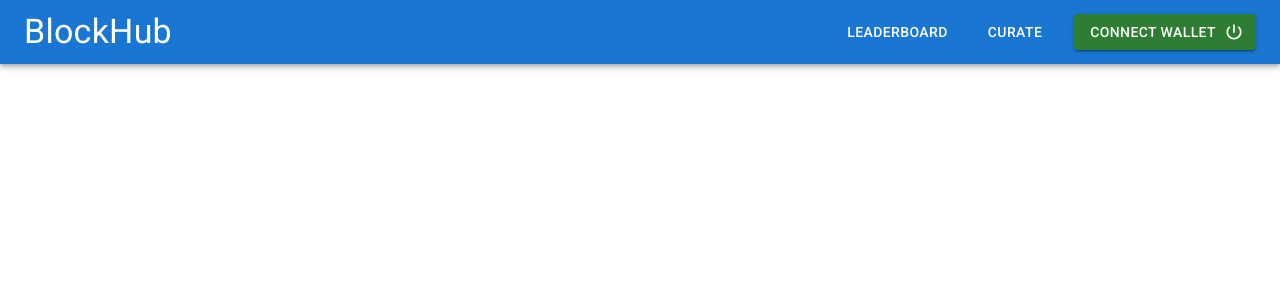
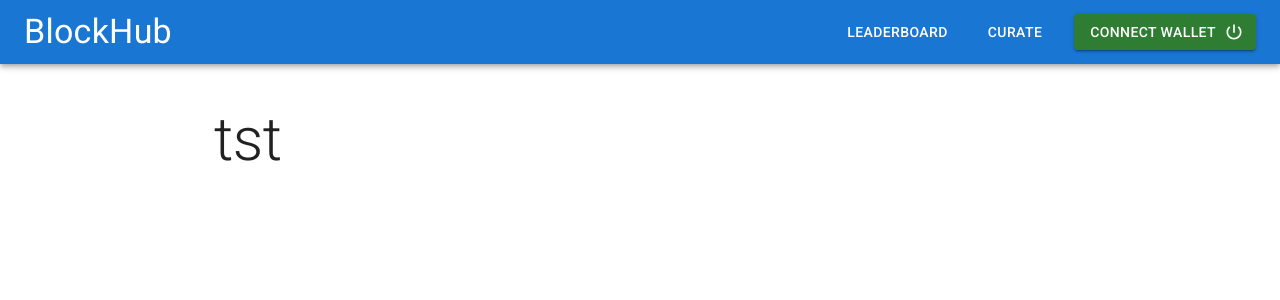
Before and after one commit to ihtasham42/kcl-blockchain-hackathon, a React (Create React App) app in the folder client/: page /profile in a window 1280 px wide. Shown: the top 300 px of the page. Built offline with nearby package versions, Linux system fonts and the light colour scheme; no server answers.

Commit message:
disabled avatars

```diff
--- a/client/src/App.js
+++ b/client/src/App.js
@@ -10,6 +10,7 @@ import Home from "./pages/Home";
 import LogIn from "./pages/LogIn";
 import ProjectDetails from "./pages/ProjectDetails";
 import Leaderboard from "./pages/Leaderboard";
+import Profile from "./pages/Profile";
 
 function App() {
   return (
@@ -21,6 +22,7 @@ function App() {
         <Route path="login" element={<LogIn />} />
         <Route path="projects" element={<ProjectDetails />} />
         <Route path="leaderboard" element={<Leaderboard />} />
+        <Route path="profile" element={<Profile />} />
       </Routes>
     </Box>
   );
--- a/client/src/components/Navbar.js
+++ b/client/src/components/Navbar.js
@@ -221,6 +221,7 @@ const Navbar = () => {
     left: "50%",
     transform: "translate(-50%, -50%)",
     width: 400,
+    boxShadow: 10,
   };
 
   const [loading, setLoading] = useState(false);
@@ -319,7 +320,7 @@ const Navbar = () => {
           {lensProfileId !== "" ? (
             <Stack alignItems="center" spacing={2} direction="row">
               <Typography variant="h5">840 Blockos</Typography>
-              <IconButton>
+              <IconButton component={RouterLink}>
                 <AccountCircleIcon
                   sx={{ color: "white", width: 30, height: 30 }}
                 />
--- /dev/null
+++ b/client/src/pages/Profile.js
@@ -0,0 +1,19 @@
+import { Typography } from "@mui/material";
+import { Box, Container, Stack } from "@mui/system";
+import React from "react";
+
+const Profile = () => {
+  return (
+    <Box>
+      <Container maxWidth="md">
+        <Stack sx={{ mt: 5 }}>
+          <Typography variant="h2" gutterBottom>
+            tst
+          </Typography>
+        </Stack>
+      </Container>
+    </Box>
+  );
+};
+
+export default Profile;
```
